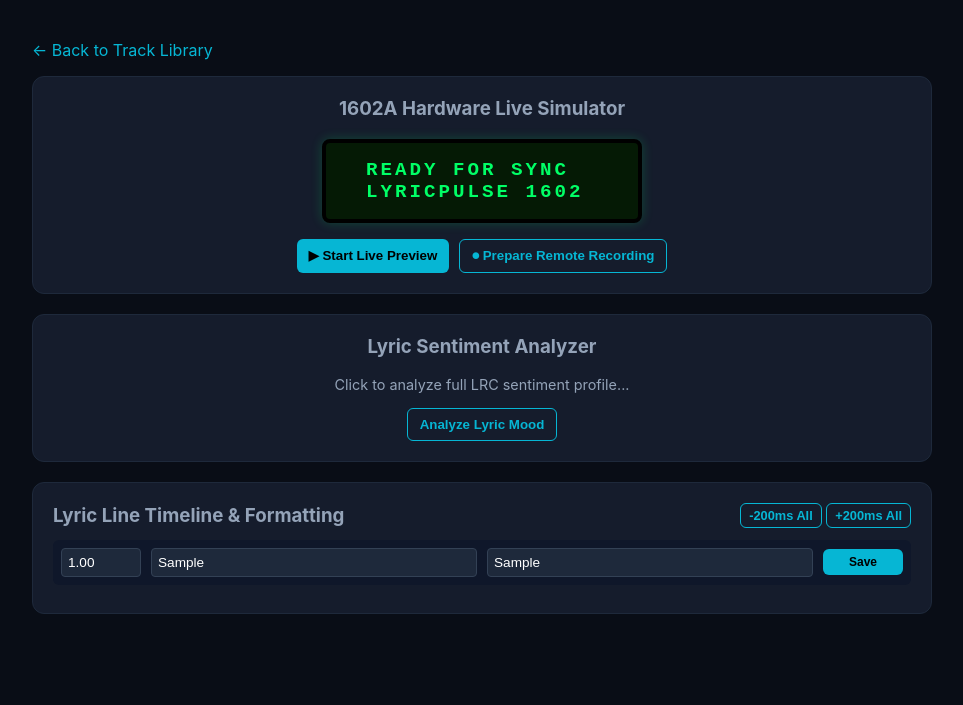
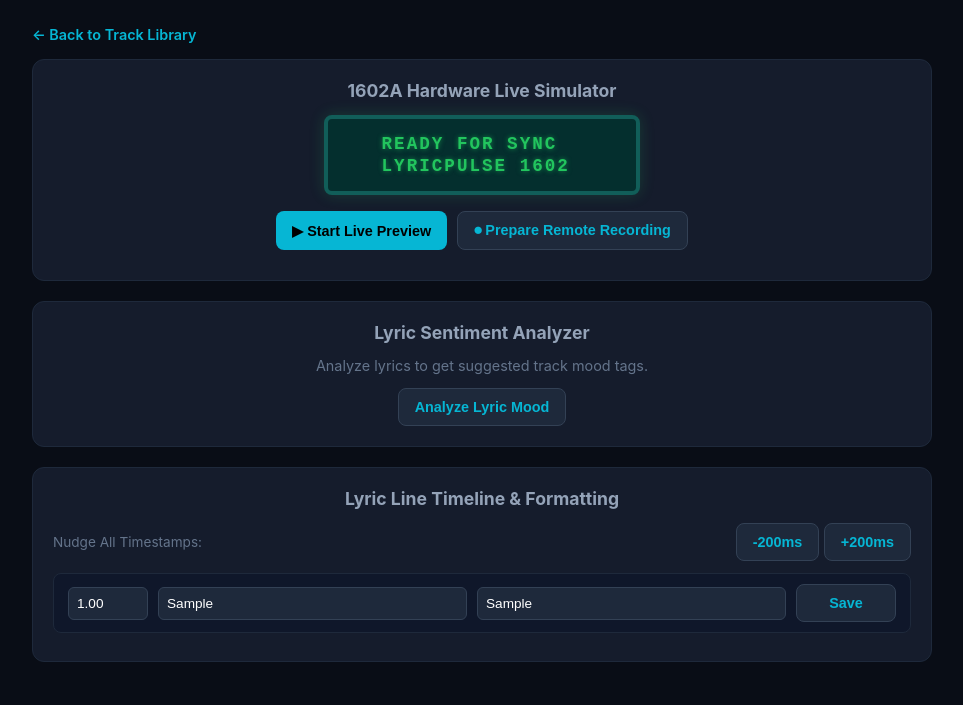
Before and after one commit to retardedmonkeygaming/rpi-lyric-display, a Flask app: page /editor/1 in a window 1280 px wide. Shown: the top 705 px of the page, without its empty margins (158-1121 px from the left). Run offline with Flask 3, Linux system fonts and the light colour scheme; tables that the repository leaves empty hold one stand-in row (values such as "Sample post"); parts of the project's set-up code (start-up, migrations or seed data) failed here and were passed over.

Commit message:
Refactor editor page: update title, enhance layout and styling for LCD simulator, sentiment analyzer, and lyric timeline

```diff
--- a/web/templates/editor.html
+++ b/web/templates/editor.html
@@ -3,155 +3,149 @@
 <head>
     <meta charset="UTF-8">
     <meta name="viewport" content="width=device-width, initial-scale=1.0">
-    <title>LyricPulse — Advanced Editor: {{ song.title }}</title>
+    <title>LyricPulse — Editor: {{ song.title }}</title>
     <style>
-        :root { --bg: #090d16; --card: #151c2c; --accent: #06b6d4; --lcd-bg: #051a05; --lcd-text: #00ff66; --text: #f8fafc; }
+        :root { --bg: #090d16; --card: #151c2c; --accent: #06b6d4; --text: #f8fafc; --lcd-green: #22c55e; }
         body { font-family: -apple-system, BlinkMacSystemFont, "Segoe UI", Roboto, sans-serif; background: var(--bg); color: var(--text); padding: 24px; margin: 0; }
         .container { max-width: 900px; margin: 0 auto; }
+        a.back-link { color: var(--accent); text-decoration: none; font-size: 0.9rem; font-weight: 600; display: inline-block; margin-bottom: 16px; }
         .card { background: var(--card); border-radius: 12px; padding: 20px; margin-bottom: 20px; border: 1px solid #1e293b; }
+        .card h2 { margin-top: 0; font-size: 1.1rem; color: #94a3b8; margin-bottom: 14px; text-align: center; }
 
-        /* Hardware 1602 LCD Display Simulator */
-        .lcd-simulator { background: var(--lcd-bg); color: var(--lcd-text); font-family: 'Courier New', monospace; padding: 16px; border-radius: 8px; border: 4px solid #000; box-shadow: 0 0 12px rgba(0,255,102,0.2); width: 280px; margin: 0 auto 16px auto; }
-        .lcd-line { height: 22px; font-size: 1.2rem; font-weight: bold; letter-spacing: 3px; white-space: pre; }
+        /* 1602 HARDWARE SIMULATOR */
+        .lcd-container { display: flex; flex-direction: column; align-items: center; justify-content: center; margin: 10px 0; }
+        .lcd-screen { background: #042f2e; border: 4px solid #115e59; border-radius: 8px; width: 280px; padding: 14px; box-shadow: 0 0 15px rgba(34, 197, 94, 0.2); font-family: 'Courier New', Courier, monospace; color: var(--lcd-green); font-weight: bold; letter-spacing: 2px; }
+        .lcd-line { height: 22px; line-height: 22px; white-space: pre; overflow: hidden; text-align: center; font-size: 1.1rem; text-shadow: 0 0 5px rgba(34, 197, 94, 0.6); }
 
-        .timeline-row { display: grid; grid-template-columns: 80px 1fr 1fr 80px; gap: 10px; align-items: center; margin-bottom: 8px; background: #0f172a; padding: 8px; border-radius: 6px; }
-        input { background: #1e293b; border: 1px solid #334155; color: #fff; padding: 6px; border-radius: 4px; font-size: 0.85rem; width: 100%; box-sizing: border-box; }
-        .btn { background: var(--accent); color: #000; font-weight: bold; border: none; padding: 8px 12px; border-radius: 6px; cursor: pointer; transition: opacity 0.2s; }
-        .btn:hover { opacity: 0.9; }
-        .btn-outline { background: transparent; border: 1px solid var(--accent); color: var(--accent); }
+        button { background: var(--accent); color: #000; font-weight: bold; border: none; padding: 10px 16px; border-radius: 8px; cursor: pointer; transition: opacity 0.2s; font-size: 0.9rem; }
+        button:hover { opacity: 0.9; }
+        button.btn-sec { background: #1e293b; color: var(--accent); border: 1px solid #334155; }
+
+        /* TIMELINE & FORMATTING LIST */
+        .lyric-row { display: grid; grid-template-columns: 80px 1fr 1fr 100px; gap: 10px; align-items: center; background: #0f172a; padding: 10px 14px; border-radius: 8px; margin-bottom: 8px; border: 1px solid #1e293b; }
+        input[type="text"], input[type="number"] { background: #1e293b; border: 1px solid #334155; color: #fff; padding: 8px; border-radius: 6px; font-size: 0.85rem; width: 100%; box-sizing: border-box; }
+        .mood-badge { display: inline-block; background: #0f172a; border: 1px solid var(--accent); color: var(--accent); padding: 6px 12px; border-radius: 20px; font-size: 0.9rem; font-weight: 600; margin-top: 10px; }
     </style>
 </head>
 <body>
     <div class="container">
-        <p><a href="/library" style="color: var(--accent); text-decoration: none;">← Back to Track Library</a></p>
+        <a href="/library" class="back-link">← Back to Track Library</a>
 
-        <div class="card" style="text-align: center;">
-            <h3 style="margin-top:0; color:#94a3b8;">1602A Hardware Live Simulator</h3>
-            <div class="lcd-simulator">
-                <div class="lcd-line" id="sim-line1">READY FOR SYNC  </div>
-                <div class="lcd-line" id="sim-line2">LYRICPULSE 1602 </div>
-            </div>
-            <div style="display:flex; justify-content:center; gap:10px;">
-                <button class="btn" onclick="startSimulatedPlayback()">▶ Start Live Preview</button>
-                <button class="btn btn-outline" onclick="triggerRemoteRecord()">⏺ Prepare Remote Recording</button>
+        <div class="card">
+            <h2>1602A Hardware Live Simulator</h2>
+            <div class="lcd-container">
+                <div class="lcd-screen">
+                    <div id="lcd-line-1" class="lcd-line">READY FOR SYNC  </div>
+                    <div id="lcd-line-2" class="lcd-line">LYRICPULSE 1602 </div>
+                </div>
+                <div style="margin-top: 16px; display: flex; gap: 10px;">
+                    <button onclick="startSimulatedPlayback()">▶ Start Live Preview</button>
+                    <button class="btn-sec" onclick="triggerRemoteRecord()">⏺ Prepare Remote Recording</button>
+                </div>
             </div>
         </div>
 
-        <div class="card" style="text-align: center;">
-            <h3 style="margin-top:0; color:#94a3b8;">Lyric Sentiment Analyzer</h3>
-            <p id="sentiment-status" style="color:#94a3b8; font-size:0.9rem;">Click to analyze full LRC sentiment profile...</p>
-            <button class="btn btn-outline" onclick="runSentimentAnalysis()">Analyze Lyric Mood</button>
+        <div class="card">
+            <h2>Lyric Sentiment Analyzer</h2>
+            <p style="color:#64748b; margin-top:0; font-size:0.9rem; text-align:center;">Analyze lyrics to get suggested track mood tags.</p>
+            <div style="text-align: center;">
+                <button class="btn-sec" onclick="analyzeSentiment()">Analyze Lyric Mood</button>
+                <div id="sentiment-result" style="display:none;"></div>
+            </div>
         </div>
 
         <div class="card">
+            <h2>Lyric Line Timeline & Formatting</h2>
             <div style="display:flex; justify-content:space-between; align-items:center; margin-bottom:12px;">
-                <h3 style="margin:0; color:#94a3b8;">Lyric Line Timeline & Formatting</h3>
+                <span style="font-size:0.85rem; color:#64748b;">Nudge All Timestamps:</span>
                 <div>
-                    <button class="btn btn-outline" style="padding:4px 8px; font-size:0.8rem;" onclick="nudgeTimestamps(-200)">-200ms All</button>
-                    <button class="btn btn-outline" style="padding:4px 8px; font-size:0.8rem;" onclick="nudgeTimestamps(200)">+200ms All</button>
+                    <button class="btn-sec" onclick="nudgeTimestamps(-200)">-200ms</button>
+                    <button class="btn-sec" onclick="nudgeTimestamps(200)">+200ms</button>
                 </div>
             </div>
 
             <div id="timeline-container">
                 {% for line in lyrics %}
-                <div class="timeline-row" id="row-{{ loop.index0 }}">
+                <div class="lyric-row" id="row-{{ loop.index0 }}">
                     <input type="number" step="0.1" value="{{ '%.2f'|format(line[0]) }}" id="ts-{{ loop.index0 }}">
                     <input type="text" maxlength="16" value="{{ line[1] }}" id="l1-{{ loop.index0 }}">
                     <input type="text" maxlength="16" value="{{ line[2] }}" id="l2-{{ loop.index0 }}">
-                    <button class="btn" style="font-size:0.75rem; padding:6px;" onclick="saveLine({{ loop.index0 }})">Save</button>
+                    <button class="btn-sec" onclick="saveLine('{{ loop.index0 }}')">Save</button>
                 </div>
                 {% else %}
-                <p style="color:#64748b; text-align:center;">No timeline data available for this track.</p>
+                <p style="color:#64748b; text-align:center;">No parsed lyrics found for this track.</p>
                 {% endfor %}
             </div>
         </div>
     </div>
 
-    <div id="lyrics-store" style="display: none;">
-        {% for line in lyrics %}
-        <div class="lyric-item" data-ts="{{ line[0] }}" data-l1="{{ line[1] }}" data-l2="{{ line[2] }}"></div>
-        {% endfor %}
-    </div>
-
     <script>
-        const songId = window.location.pathname.split('/').pop();
-
-        // Parse lyrics safely from the HTML DOM layout (completely avoids VS Code JS-linter errors)
-        const rawLyricsData = [];
-        document.querySelectorAll('.lyric-item').forEach(el => {
-            rawLyricsData.push([
-                parseFloat(el.getAttribute('data-ts')),
-                el.getAttribute('data-l1'),
-                el.getAttribute('data-l2')
-            ]);
-        });
+        const songId = {{ song.id }};
+        const rawLyrics = [
+            {% for line in lyrics %}
+            { timestamp: {{ line[0] }}, line1: "{{ line[1] }}", line2: "{{ line[2] }}" },
+            {% endfor %}
+        ];
 
         let previewTimer = null;
 
-        function updateSimulator(l1, l2) {
-            document.getElementById('sim-line1').innerText = (l1 || '').padEnd(16, ' ').slice(0, 16);
-            document.getElementById('sim-line2').innerText = (l2 || '').padEnd(16, ' ').slice(0, 16);
-        }
-
-        // 1. Simulator Playback Engine
+        // 1. SIMULATE 1602 LCD PLAYBACK IN BROWSERS
         function startSimulatedPlayback() {
-            if (rawLyricsData.length === 0) {
-                alert('No lyrics found to preview.');
-                return;
-            }
+            if (rawLyrics.length === 0) return;
             if (previewTimer) clearInterval(previewTimer);
 
             let startTime = Date.now();
-            updateSimulator("  PLAYING...  ", "                ");
 
             previewTimer = setInterval(() => {
                 let elapsed = (Date.now() - startTime) / 1000;
                 let activeLine = null;
 
-                for (let i = 0; i < rawLyricsData.length; i++) {
-                    if (elapsed >= rawLyricsData[i][0]) {
-                        activeLine = rawLyricsData[i];
+                for (let i = 0; i < rawLyrics.length; i++) {
+                    if (elapsed >= rawLyrics[i].timestamp) {
+                        activeLine = rawLyrics[i];
                     }
                 }
 
                 if (activeLine) {
-                    updateSimulator(activeLine[1], activeLine[2]);
+                    document.getElementById('lcd-line-1').innerText = activeLine.line1.padEnd(16, ' ');
+                    document.getElementById('lcd-line-2').innerText = activeLine.line2.padEnd(16, ' ');
                 }
 
-                let lastTimestamp = rawLyricsData[rawLyricsData.length - 1][0];
-                if (elapsed > lastTimestamp + 3) {
+                if (elapsed > rawLyrics[rawLyrics.length - 1].timestamp + 3) {
                     clearInterval(previewTimer);
-                    updateSimulator("    COMPLETE    ", "   READY AGAIN  ");
+                    document.getElementById('lcd-line-1').innerText = "    FINISHED    ";
+                    document.getElementById('lcd-line-2').innerText = "   READY AGAIN  ";
                 }
             }, 100);
         }
 
-        // 2. Sentiment Analyzer Trigger
-        async function runSentimentAnalysis() {
+        // 2. REMOTE RECORDING TRIGGER
+        async function triggerRemoteRecord() {
+            const res = await fetch('/api/recording/start', {
+                method: 'POST',
+                headers: { 'Content-Type': 'application/json' },
+                body: JSON.stringify({ song_id: songId, countdown_sec: 3 })
+            });
+            const data = await res.json();
+            if (res.ok && data.status === 'success') {
+                alert('⏺ Countdown started on Raspberry Pi 1602 LCD!');
+            } else {
+                alert('Error: ' + (data.message || 'Could not start recording.'));
+            }
+        }
+
+        // 3. SENTIMENT ANALYZER
+        async function analyzeSentiment() {
             const res = await fetch(`/api/songs/${songId}/analyze-sentiment`);
             const data = await res.json();
             if (data.status === 'success') {
-                document.getElementById('sentiment-status').innerText =
-                    `Suggested Mood: ${data.suggested_mood.toUpperCase()} (Confidence: ${Math.round(data.confidence * 100)}%)`;
+                const resDiv = document.getElementById('sentiment-result');
+                resDiv.style.display = 'block';
+                resDiv.innerHTML = `<span class="mood-badge">Suggested Mood: ${data.suggested_mood.toUpperCase()} (Confidence: ${(data.confidence * 100).toFixed(0)}%)</span>`;
             }
         }
 
-        // 3. Remote Hardware Recording Trigger
-        async function triggerRemoteRecord() {
-            const res = await fetch('/api/remote/play', {
-                method: 'POST',
-                headers: { 'Content-Type': 'application/json' },
-                body: JSON.stringify({ song_id: parseInt(songId), countdown_sec: 3 })
-            });
-            const data = await res.json();
-            if (res.ok) {
-                alert('⏺ 1602 LCD Recording Countdown triggered successfully!');
-            } else {
-                alert('Error starting recording: ' + (data.message || 'Engine offline'));
-            }
-        }
-
-        // 4. Line Formatting & Persistence
+        // 4. SAVE INDIVIDUAL LINE EDIT
         async function saveLine(idx) {
             const ts = parseFloat(document.getElementById(`ts-${idx}`).value);
             const line1 = document.getElementById(`l1-${idx}`).value;
@@ -160,17 +154,16 @@
             const res = await fetch(`/api/lyrics/${songId}/update-line`, {
                 method: 'POST',
                 headers: { 'Content-Type': 'application/json' },
-                body: JSON.stringify({ index: idx, timestamp_sec: ts, line1: line1, line2: line2 })
+                body: JSON.stringify({ index: parseInt(idx), timestamp_sec: ts, line1: line1, line2: line2 })
             });
             const data = await res.json();
             if (res.ok && data.status === 'success') {
+                alert('Line updated!');
                 location.reload();
-            } else {
-                alert('Failed to update line.');
             }
         }
 
-        // 5. Global Timestamp Shift/Nudge
+        // 5. NUDGE TIMESTAMPS
         async function nudgeTimestamps(ms) {
             const res = await fetch(`/api/songs/${songId}/nudge`, {
                 method: 'POST',
```
